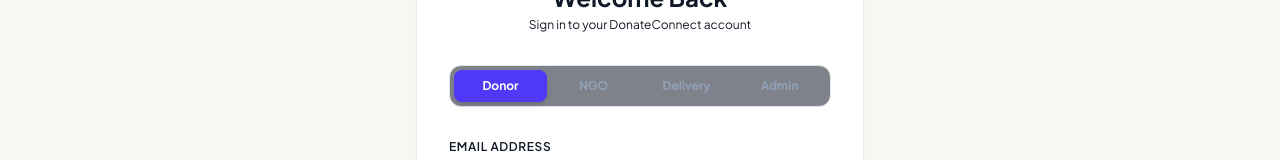
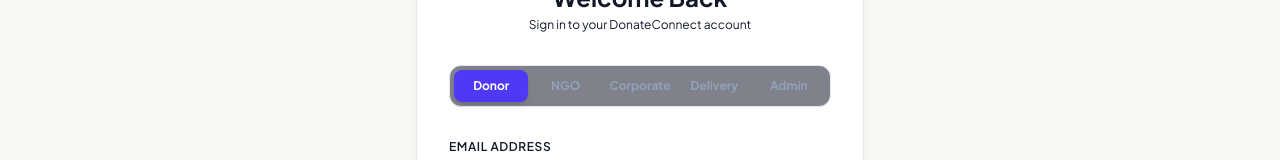
Before and after one commit to Preethibk20/donate_connect, a React (Vite) app in the folder frontend/: page /login in a window 1280 px wide. Shown: the part 225-385 px from the top of the page. Built offline with nearby package versions, Linux system fonts and the light colour scheme; no server answers.

Commit message:
fix: resolve Corporate CSR page response parsing and add Corporate role login tab

```diff
--- a/frontend/record-full-working-demo.mjs
+++ b/frontend/record-full-working-demo.mjs
@@ -190,7 +190,7 @@
     // ----------------------------------------------------
     console.log('SCENE 5: Corporate CSR Portal Visible Login (Tata Trust CSR)...');
     await visibleLogout();
-    await performVisibleLogin('Donor', 'csr@tata.com', 'corporate123');
+    await performVisibleLogin('Corporate', 'csr@tata.com', 'corporate123');
     await page.goto('http://localhost:5173/csr-dashboard');
     await page.waitForTimeout(4500);
     await page.mouse.wheel(0, 400);
--- a/frontend/src/api/corporateApi.ts
+++ b/frontend/src/api/corporateApi.ts
@@ -2,11 +2,19 @@
 import { ApiResponse, CorporateDrive } from '../types';
 
 export const getCorporateDrives = async (): Promise<CorporateDrive[]> => {
-  const response = await apiClient.get<ApiResponse<CorporateDrive[]>>('/corporate/drives');
-  return response.data.data;
+  const response = await apiClient.get<any>('/corporate/drives');
+  const payload = response.data?.data;
+  if (Array.isArray(payload)) {
+    return payload;
+  }
+  if (payload && Array.isArray(payload.content)) {
+    return payload.content;
+  }
+  return [];
 };
 
 export const createCorporateDrive = async (dto: any): Promise<CorporateDrive> => {
-  const response = await apiClient.post<ApiResponse<CorporateDrive>>('/corporate/drives', dto);
-  return response.data.data;
+  const response = await apiClient.post<any>('/corporate/drives', dto);
+  const data = response.data?.data;
+  return data;
 };
--- a/frontend/src/pages/CorporateDashboardPage.tsx
+++ b/frontend/src/pages/CorporateDashboardPage.tsx
@@ -20,8 +20,7 @@
   const [endDate, setEndDate] = useState('');
 
   const fetchDrives = () => {
-    getCorporateDrives()
-      .then((data) => setDrives(data))
+    getCorporateDrives().then((data) => setDrives(Array.isArray(data) ? data : []))
       .catch(() => setDrives([]))
       .finally(() => setLoading(false));
   };
@@ -80,7 +79,7 @@
     document.body.removeChild(link);
   };
 
-  const totalCollected = drives.reduce((sum, drive) => sum + drive.collectedItemCount, 0);
+  const totalCollected = Array.isArray(drives) ? drives.reduce((sum, drive) => sum + (drive.collectedItemCount || 0), 0) : 0;
   const activeDrivesCount = drives.length;
 
   return (
--- a/frontend/src/pages/LoginPage.tsx
+++ b/frontend/src/pages/LoginPage.tsx
@@ -11,7 +11,7 @@
   const navigate = useNavigate();
   const [error, setError] = useState<string | null>(null);
   const [loading, setLoading] = useState(false);
-  const [selectedRole, setSelectedRole] = useState<'DONOR' | 'NGO' | 'ADMIN' | 'VOLUNTEER'>('DONOR');
+  const [selectedRole, setSelectedRole] = useState<'DONOR' | 'NGO' | 'ADMIN' | 'VOLUNTEER' | 'CORPORATE'>('DONOR');
 
   // OTP State
   const [showOtp, setShowOtp] = useState(false);
@@ -25,21 +25,24 @@
     formState: { errors },
   } = useForm<LoginRequest>();
 
-  const handleRoleSelect = (role: 'DONOR' | 'NGO' | 'ADMIN' | 'VOLUNTEER') => {
+  const handleRoleSelect = (role: 'DONOR' | 'NGO' | 'ADMIN' | 'VOLUNTEER' | 'CORPORATE') => {
     setSelectedRole(role);
     // Auto-fill demo credentials to make testing easier
     if (role === 'DONOR') {
       setValue('email', 'priya.patel@gmail.com');
       setValue('password', 'donor123');
     } else if (role === 'NGO') {
-      setValue('email', 'contact@goonj.org');
+      setValue('email', 'info@akshayapatra.org');
       setValue('password', 'password123');
     } else if (role === 'ADMIN') {
       setValue('email', 'admin@donateconnect.in');
       setValue('password', 'admin123');
     } else if (role === 'VOLUNTEER') {
-      setValue('email', 'delivery@example.com');
+      setValue('email', 'dispatch@donateconnect.in');
       setValue('password', 'driver123');
+    } else if (role === 'CORPORATE') {
+      setValue('email', 'csr@tata.com');
+      setValue('password', 'corporate123');
     }
   };
 
@@ -137,6 +140,17 @@
                 }`}
               >
                 NGO
+              </button>
+              <button
+                type="button"
+                onClick={() => handleRoleSelect('CORPORATE')}
+                className={`flex-1 py-2 text-xs font-bold rounded-lg transition-all ${
+                  selectedRole === 'CORPORATE'
+                    ? 'bg-indigo-600 text-white shadow-md'
+                    : 'text-slate-400 hover:text-slate-200 hover:bg-slate-800/50'
+                }`}
+              >
+                Corporate
               </button>
               <button
                 type="button"
```
